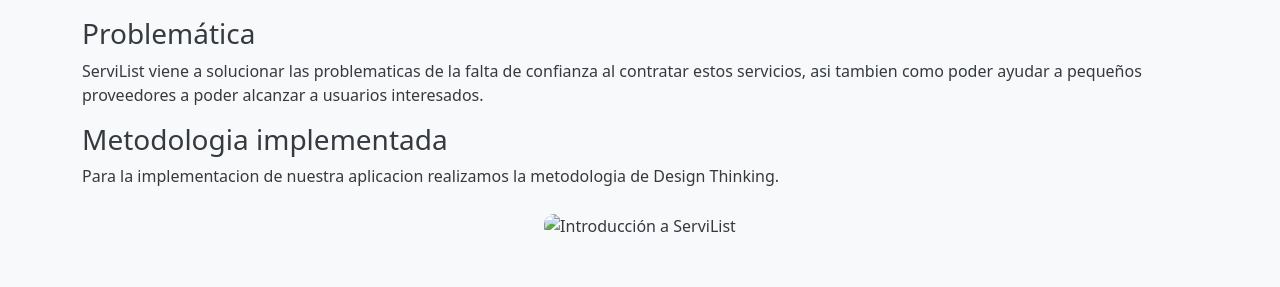
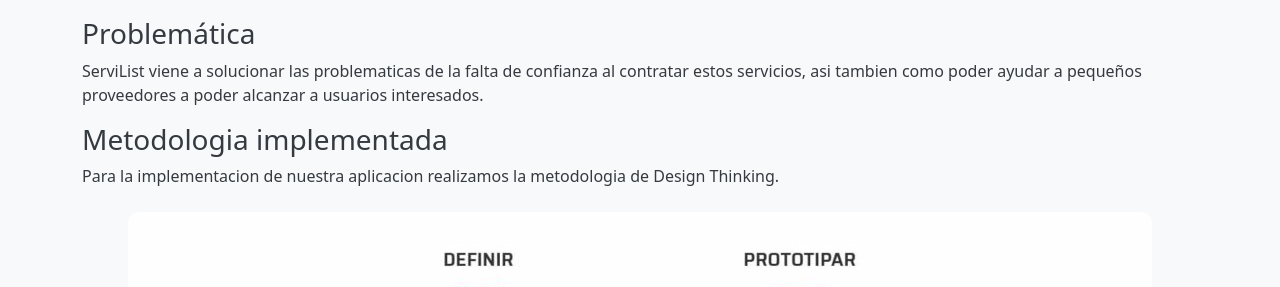
Before and after one commit to sebasbogado/HCI-Portafolio-SO, a plain HTML site: page index.html in a window 1280 px wide. Shown: the part 480-767 px from the top of the page. Drawn offline with nearby package versions, Linux system fonts and the light colour scheme; the site is published under a folder, as on GitHub Pages, so addresses that start at the root find nothing.

Commit message:
Update index.html
Correccion rapida, se modifico el scr de la imagen de design thinking

```diff
--- a/index.html
+++ b/index.html
@@ -94,7 +94,7 @@
         <!-- Imagen -->
         <div class="text-center mt-4">
           <img
-            src="/images/design-thinking.jpg"
+            src="./images/design-thinking.jpg"
             alt="Introducción a ServiList"
             class="img-fluid"
             style="max-width: 100%; height: auto; border-radius: 10px"
```
